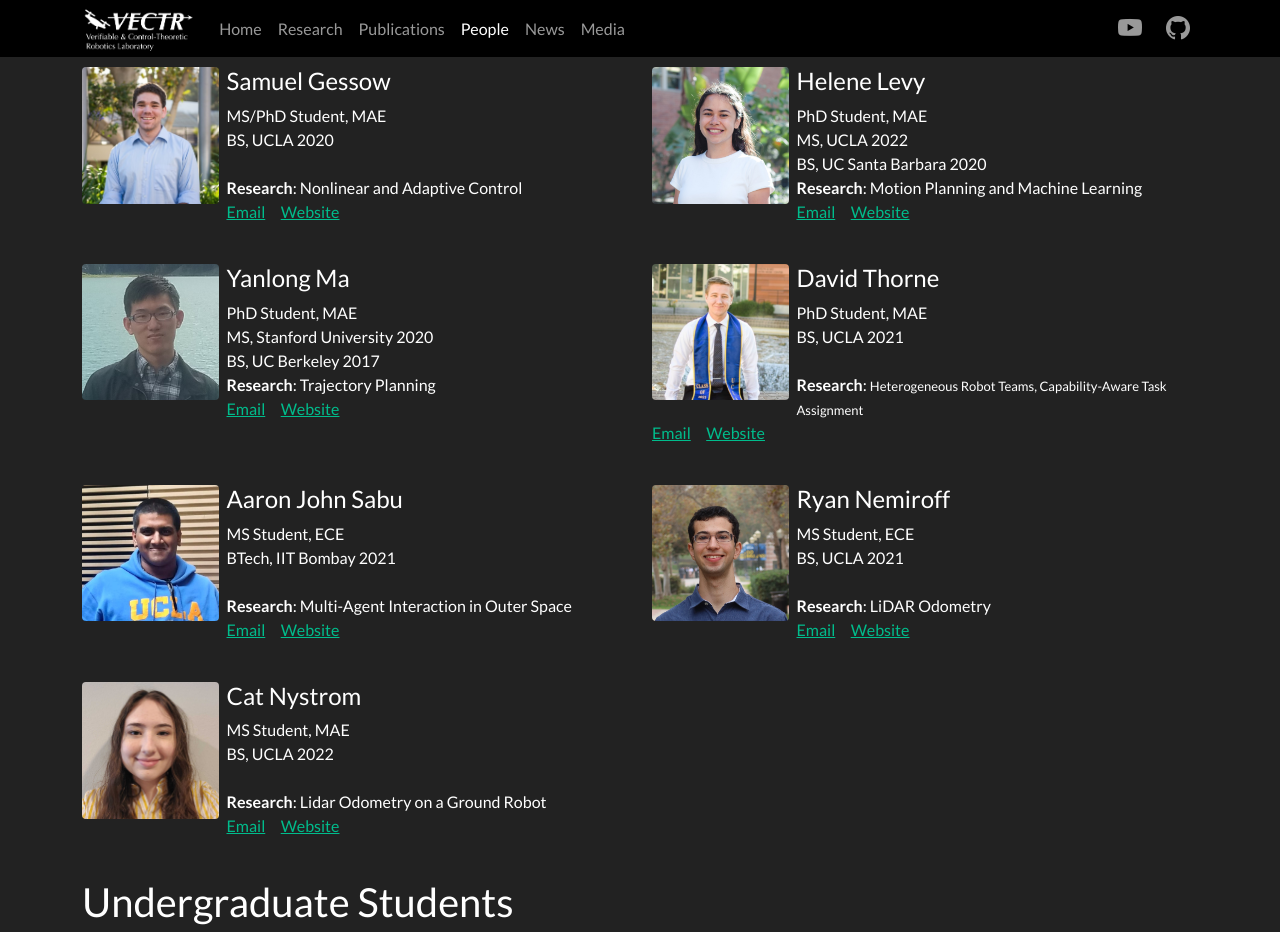
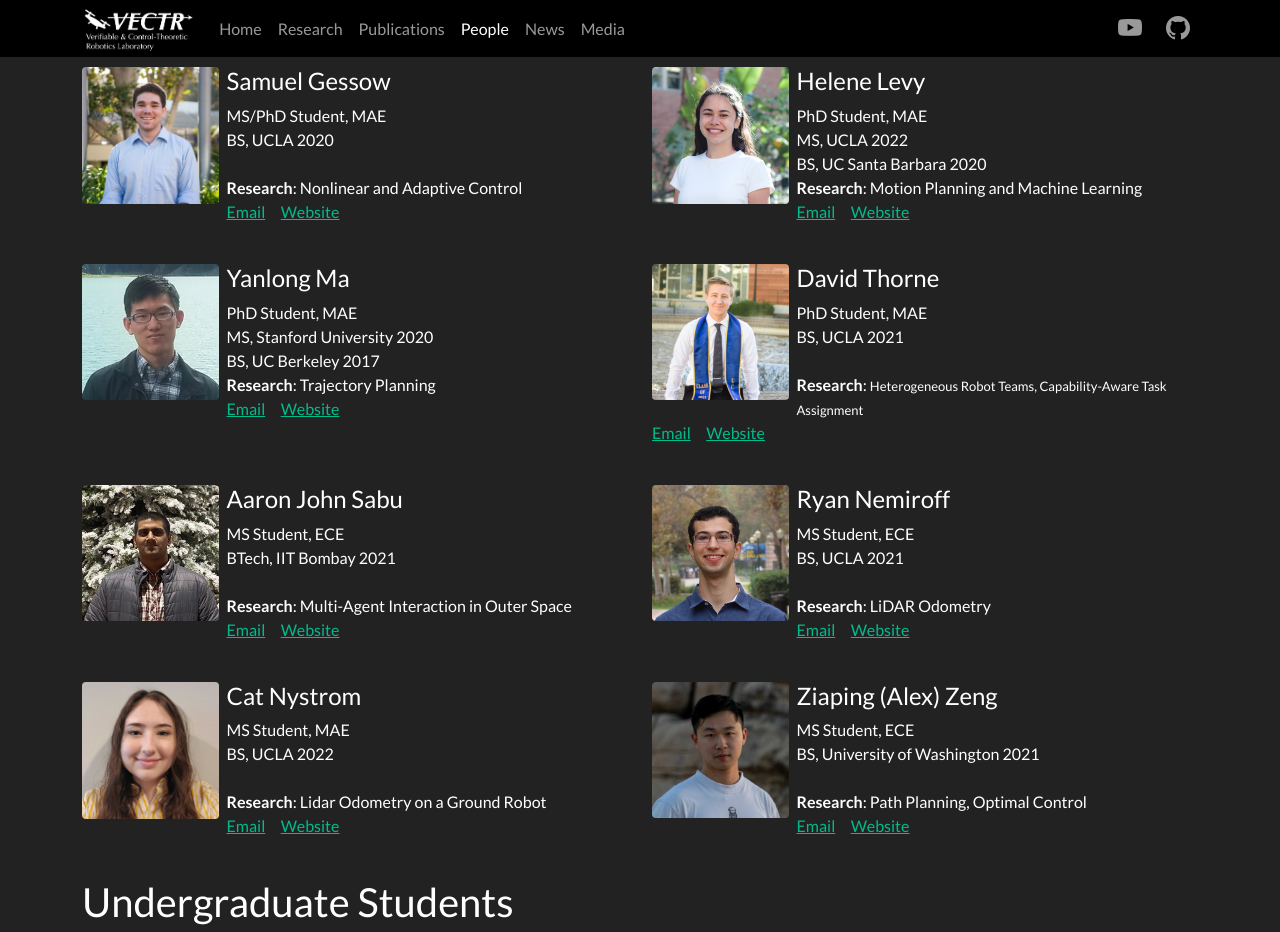
Before and after one commit to vectr-ucla/vectr-ucla.github.io, a Jekyll site: the page built from _pages/members.md, in a window 1280 px wide and 1400 px high, scrolled down 619 px. Shown: the top 932 px of the window. Built offline with Jekyll 4.4.1, drawn with Linux system fonts in a browser that asks for light colours; some of the changed text lies outside the part shown.

Commit message:
People update

```diff
--- a/_data/members.yml
+++ b/_data/members.yml
@@ -99,9 +99,19 @@
     <b>Research</b>: Lidar Odometry on a Ground Robot
     <a href="mailto:katenystrom431@ucla.edu" style="white-space: nowrap">Email</a> &nbsp; &nbsp; <a href="https://www.linkedin.com/in/kate-nystrom-84778a1ba">Website</a>
 
+- name: Ziaping (Alex) Zeng
+  type: grad
+  photo: people/azeng.jpg
+  info: |
+    MS Student, ECE
+    BS, University of Washington 2021
+    <br>
+    <b>Research</b>: Path Planning, Optimal Control
+    <a href="mailto:alex87@ucla.edu" style="white-space: nowrap">Email</a> &nbsp; &nbsp; <a href="https://www.linkedin.com/in/jiaping-zhen">Website</a>
+
 - name: Aleksandra Dudek
   type: undergrad
-  photo: people/adudek.jpeg
+  photo: people/adudek.jpg
   info: |
     BS Student, MAE
     <br>
@@ -128,3 +138,13 @@
     <br>
     <br>
     <a href="mailto:jacobsayono@ucla.edu" style="white-space: nowrap">Email</a> &nbsp; &nbsp; <a href="https://www.linkedin.com/in/jacobsayono/">Website</a>
+
+- name: James Tseng
+  type: undergrad
+  photo: people/jtseng.jpg
+  info: |
+    BS Student, MAE
+    <br>
+    <br>
+    <br>
+    <a href="mailto:jtseng22@ucla.edu" style="white-space: nowrap">Email</a> &nbsp; &nbsp; <a href="https://jtfa22.github.io/">Website</a>
```
Also changed, not shown: images/people/adudek.jpeg (deleted), images/people/adudek.jpg, images/people/ajohnsabu.jpg, images/people/azeng.jpg (added), images/people/azeng2.jpg (added), images/people/azeng3.jpg (added), images/people/yma.jpg, images/people/yma2.jpg (added).
